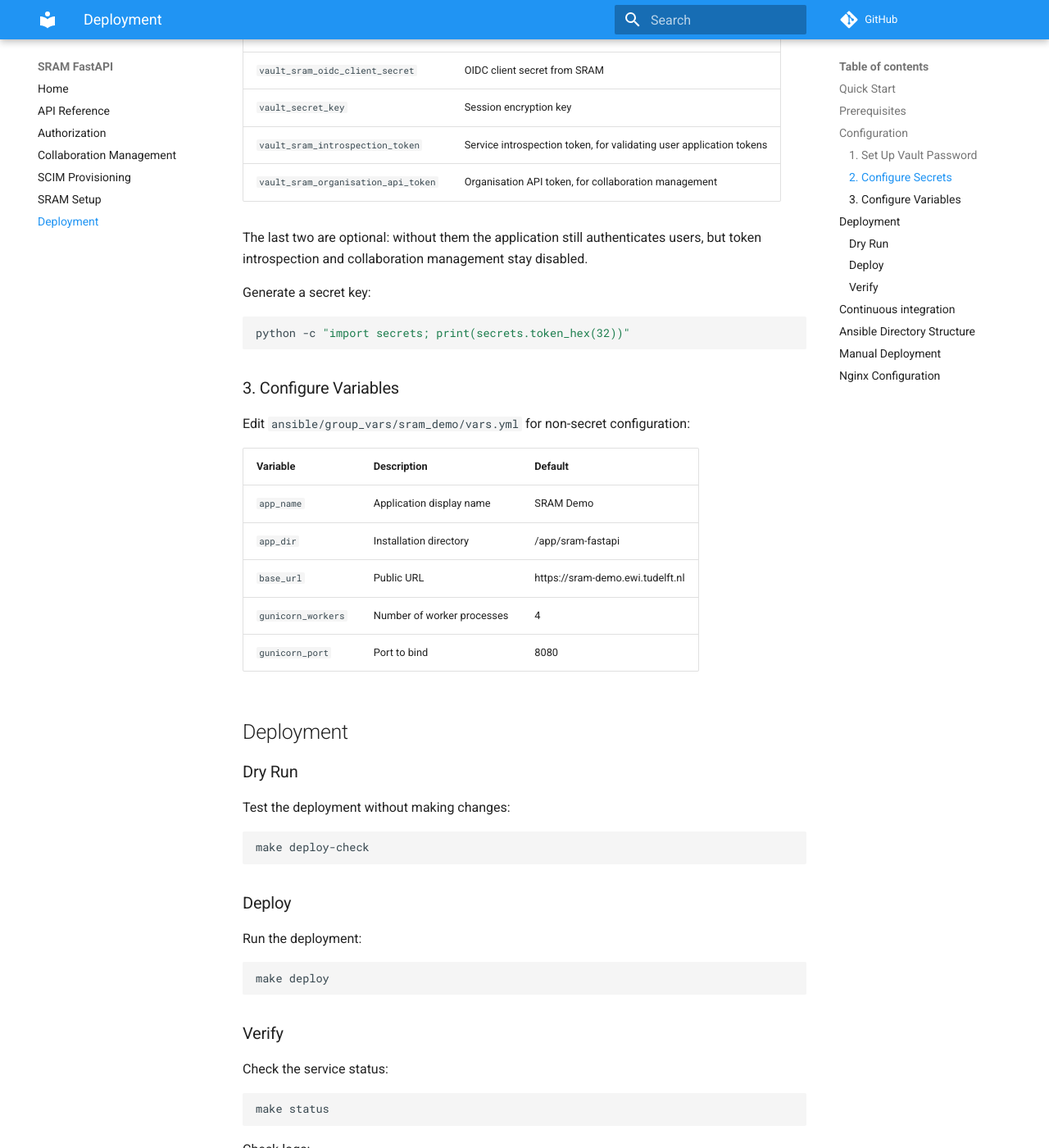
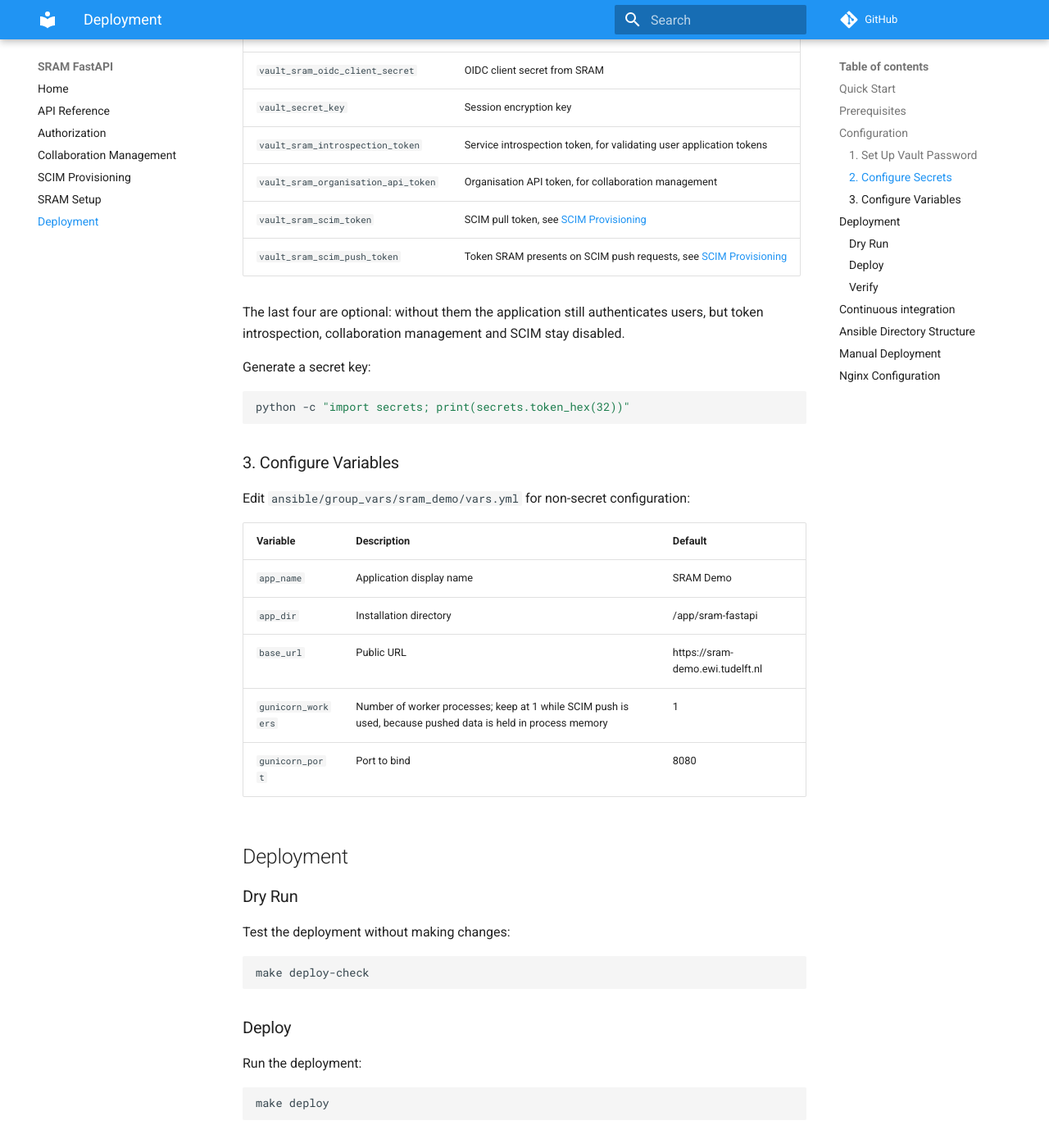
Before and after one commit to sorenwacker/sram-fastapi, an MkDocs documentation site: the page built from docs/deployment.md, in a window 1280 px wide and 1400 px high, scrolled down 1271 px. Shown: the whole window at 82% size. Built offline with MkDocs 1.6.1 and Material for MkDocs 9.7.7, drawn with Linux system fonts in a browser that asks for light colours; comment, search, counter and statistics services are not loaded.

Commit message:
List SCIM vault variables and single-worker requirement in deployment guide (#28)

```diff
--- a/docs/deployment.md
+++ b/docs/deployment.md
@@ -56,8 +56,10 @@ Required secrets:
 | `vault_secret_key` | Session encryption key |
 | `vault_sram_introspection_token` | Service introspection token, for validating user application tokens |
 | `vault_sram_organisation_api_token` | Organisation API token, for collaboration management |
+| `vault_sram_scim_token` | SCIM pull token, see [SCIM Provisioning](scim-provisioning.md) |
+| `vault_sram_scim_push_token` | Token SRAM presents on SCIM push requests, see [SCIM Provisioning](scim-provisioning.md) |
 
-The last two are optional: without them the application still authenticates users, but token introspection and collaboration management stay disabled.
+The last four are optional: without them the application still authenticates users, but token introspection, collaboration management and SCIM stay disabled.
 
 Generate a secret key:
 
@@ -74,7 +76,7 @@ Edit `ansible/group_vars/sram_demo/vars.yml` for non-secret configuration:
 | `app_name` | Application display name | SRAM Demo |
 | `app_dir` | Installation directory | /app/sram-fastapi |
 | `base_url` | Public URL | https://sram-demo.ewi.tudelft.nl |
-| `gunicorn_workers` | Number of worker processes | 4 |
+| `gunicorn_workers` | Number of worker processes; keep at 1 while SCIM push is used, because pushed data is held in process memory | 1 |
 | `gunicorn_port` | Port to bind | 8080 |
 
 ## Deployment
```
